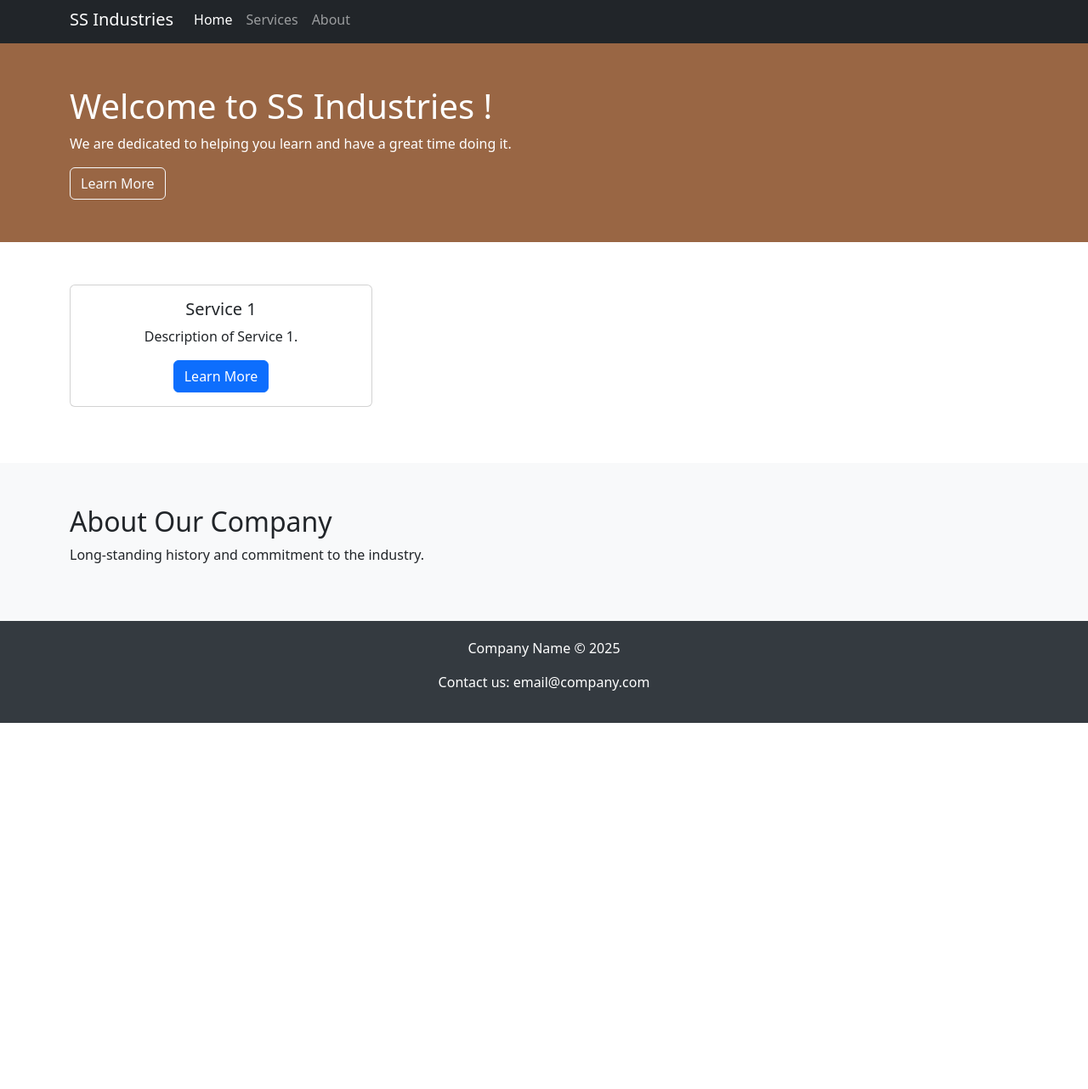
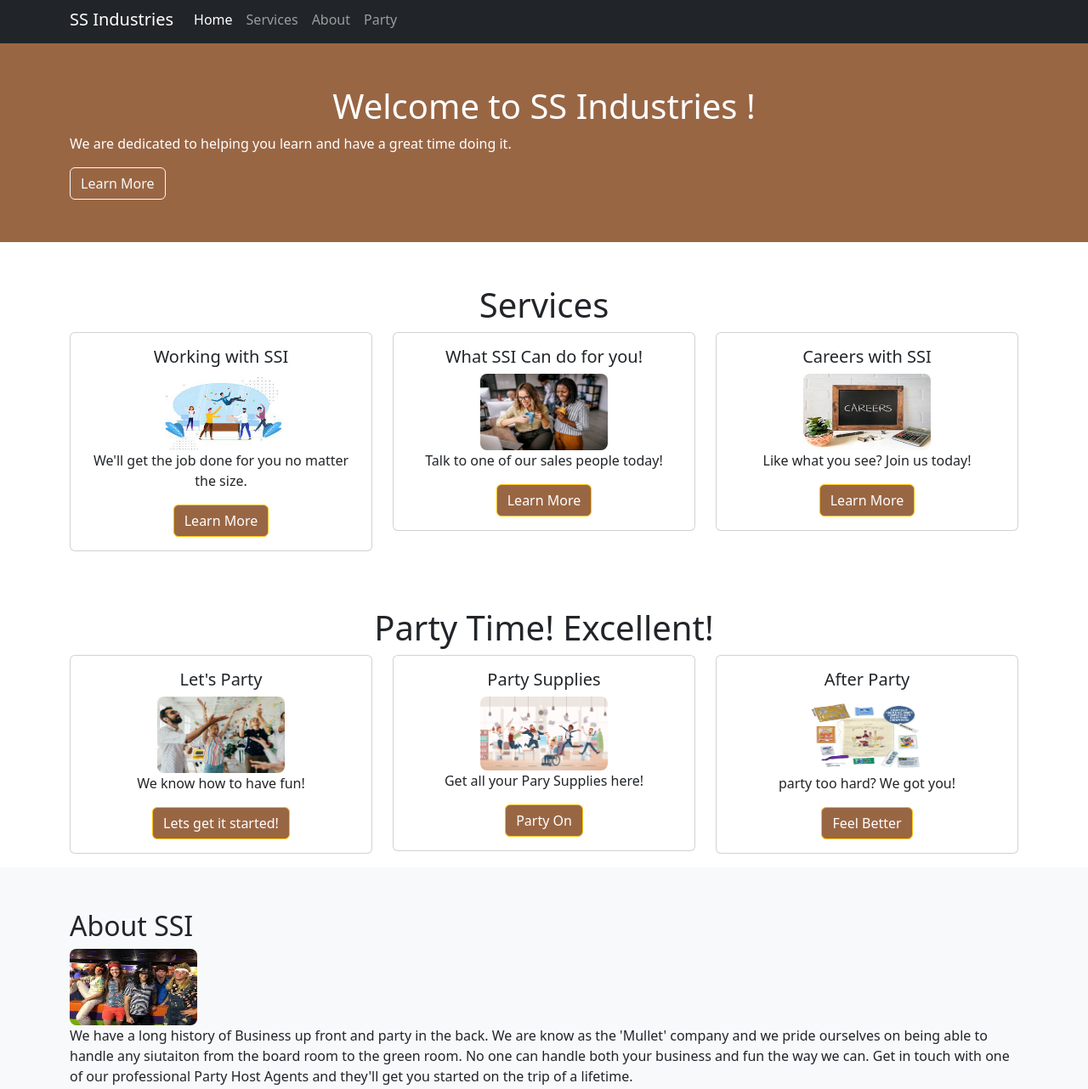
Before and after one commit to stevescarfo/company_page_capstone, a plain HTML site: page index.html in a window 1280 px wide. Shown: the part 5-1287 px from the top of the page at 85% size. Before the commit the page ends 856 px from the top, so only its background shows below. Drawn offline with nearby package versions, Linux system fonts and the light colour scheme.

Commit message:
fina updates for company page

```diff
--- a/index.html
+++ b/index.html
@@ -3,7 +3,7 @@
 <head>
     <meta charset="UTF-8">
     <meta name="viewport" content="width=device-width, initial-scale=1.0">
-    <title>Company Landing Page - SS Industries</title>
+    <title>SS Industries - Company Landing Page</title>
     <!-- Bootstrap CSS CDN -->
     <link href="https://cdn.jsdelivr.net/npm/bootstrap@5.3.2/dist/css/bootstrap.min.css" rel="stylesheet" integrity="sha384-T3c6CoIi6uLrA9TneNEoa7RxnatzjcDSCmG1MXxSR1GAsXEV/Dwwykc2MPK8M2HN" crossorigin="anonymous">
     <!-- Custom Styles -->
@@ -24,6 +24,20 @@
             background: #343a40;
             color: white;
             padding: 20px 0;
+        }
+        .btn.btn-warning {
+            background-color: #996644;
+            color: white;
+        }
+        h1 {
+            text-align: center;
+        }
+        img {
+            width: 100%;
+            max-width: 150px;
+            height: auto;
+            max-height: 90px;
+            border-radius: 8px;
         }
     </style>
 </head>
@@ -47,6 +61,9 @@
                     <li class="nav-item">
                         <a class="nav-link" href="#about">About</a>
                     </li>
+                    <li class="nav-item">
+                        <a class="nav-link" href="#party">Party</a>
+                    </li>
                 </ul>
             </div>
         </div>
@@ -58,39 +75,99 @@
         <div class="container">
             <h1>Welcome to SS Industries !</h1>
             <p>We are dedicated to helping you learn and have a great time doing it.</p>
-            <a href="#" class="btn btn-outline-light">Learn More</a>
+            <a href="http://www.stevescarfo.com" target="_blank" class="btn btn-outline-light">Learn More</a>
         </div>
     </section>
 
     <section id="services" class="services">
+        <h1>Services</h1>
         <div class="container">
             <div class="row text-center">
                 <div class="col-md-4 mb-3">
                     <div class="card">
                         <div class="card-body">
-                            <h5 class="card-title">Service 1</h5>
-                            <p class="card-text">Description of Service 1.</p>
-                            <a href="#" class="btn btn-primary">Learn More</a>
+                            <h5 class="card-title">Working with SSI</h5>
+                            <img src="work1.jpg">
+                            <p class="card-text">We'll get the job done for you no matter the size.</p>
+                            <a href="#" class="btn btn-warning">Learn More</a>
                         </div>
                     </div>
                 </div>
-                <!-- Repeat for other services -->
+                <div class="col-md-4 mb-3">
+                    <div class="card">
+                        <div class="card-body">
+                            <h5 class="card-title">What SSI Can do for you!</h5>
+                            <img src="work2.jpg">
+                            <p class="card-text">Talk to one of our sales people today!</p>
+                            <a href="#" class="btn btn-warning">Learn More</a>
+                        </div>
+                    </div>
+                </div>
+                <div class="col-md-4 mb-3">
+                    <div class="card">
+                        <div class="card-body">
+                            <h5 class="card-title">Careers with SSI</h5>
+                            <img src="work3.jpg">
+                            <p class="card-text">Like what you see? Join us today!</p>
+                            <a href="#" class="btn btn-warning">Learn More</a>
+                        </div>
+                    </div>
+                </div>
+            </div>
+        </div>
+    </section>
+
+    <section id="party" class="party">
+        <h1>Party Time! Excellent!</h1>
+        <div class="container">
+            <div class="row text-center">
+                <div class="col-md-4 mb-3">
+                    <div class="card">
+                        <div class="card-body">
+                            <h5 class="card-title">Let's Party</h5>
+                            <img src="party1.jpg">
+                            <p class="card-text">We know how to have fun!</p>
+                            <a href="#" class="btn btn-warning">Lets get it started!</a>
+                        </div>
+                    </div>
+                </div>
+                <div class="col-md-4 mb-3">
+                    <div class="card">
+                        <div class="card-body">
+                            <h5 class="card-title">Party Supplies</h5>
+                            <img src="party2.jpg">
+                            <p class="card-text">Get all your Pary Supplies here!</p>
+                            <a href="#" class="btn btn-warning">Party On</a>
+                        </div>
+                    </div>
+                </div>
+                <div class="col-md-4 mb-3">
+                    <div class="card">
+                        <div class="card-body">
+                            <h5 class="card-title">After Party</h5>
+                            <img src="party3.jpg">
+                            <p class="card-text">party too hard? We got you!</p>
+                            <a href="#" class="btn btn-warning">Feel Better</a>
+                        </div>
+                    </div>
+                </div>
             </div>
         </div>
     </section>
 
     <section id="about" class="about">
         <div class="container">
-            <h2>About Our Company</h2>
-            <p>Long-standing history and commitment to the industry.</p>
+            <h2>About SSI</h2>
+            <img src="mullets.jpg" alt="Mullet Time">
+            <p>We have a long history of Business up front and party in the back. We are know as the 'Mullet' company and we pride ourselves on being able to handle any siutaiton from the board room to the green room. No one can handle both your business and fun the way we can. Get in touch with one of our professional Party Host Agents and they'll get you started on the trip of a lifetime.</p>
         </div>
     </section>
 </main>
 
 <footer class="text-center">
     <div class="container">
-        <p>Company Name © 2025</p>
-        <p>Contact us: email@company.com</p>
+        <p>SS Industries © 2025</p>
+        <p>Contact us: steve@stevescarfo.com</p>
     </div>
 </footer>
 
```
Also changed, not shown: mullets.jpg (added), party1.jpg (added), party2.jpg (added), party3.jpg (added), work1.jpg (added), work2.jpg (added), work3.jpg (added).
